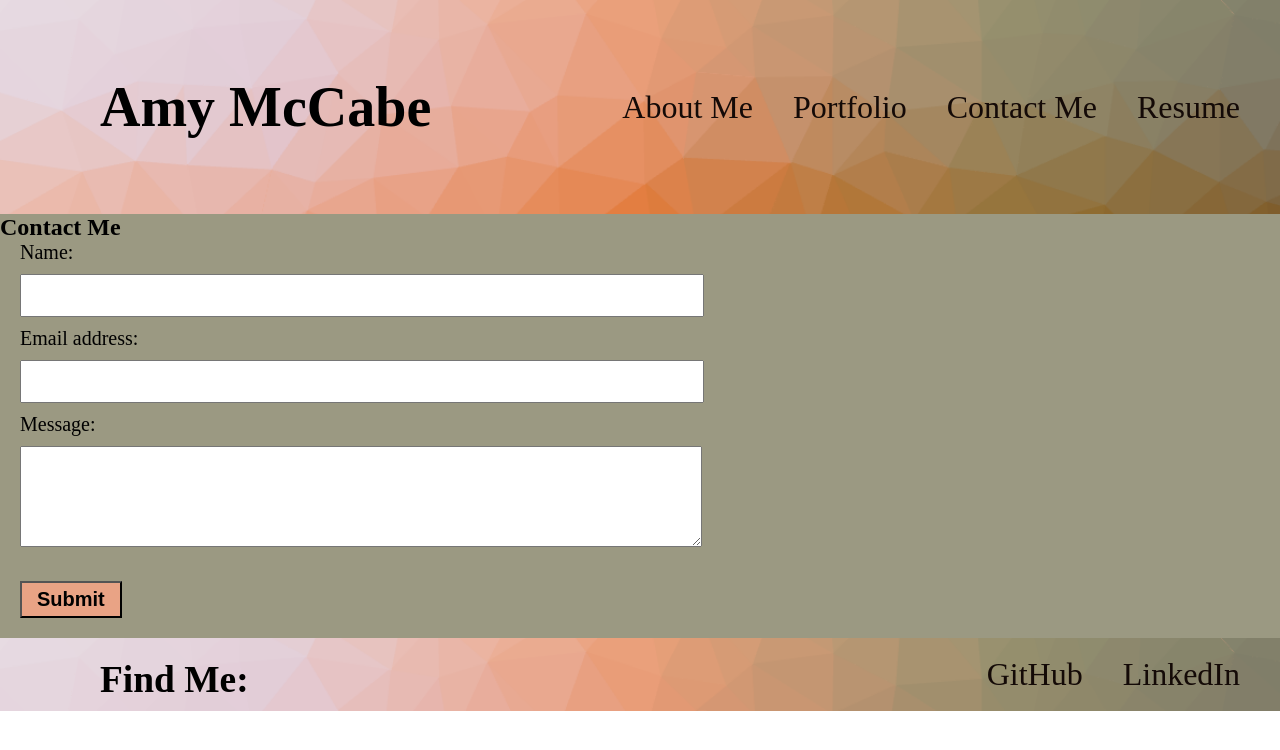
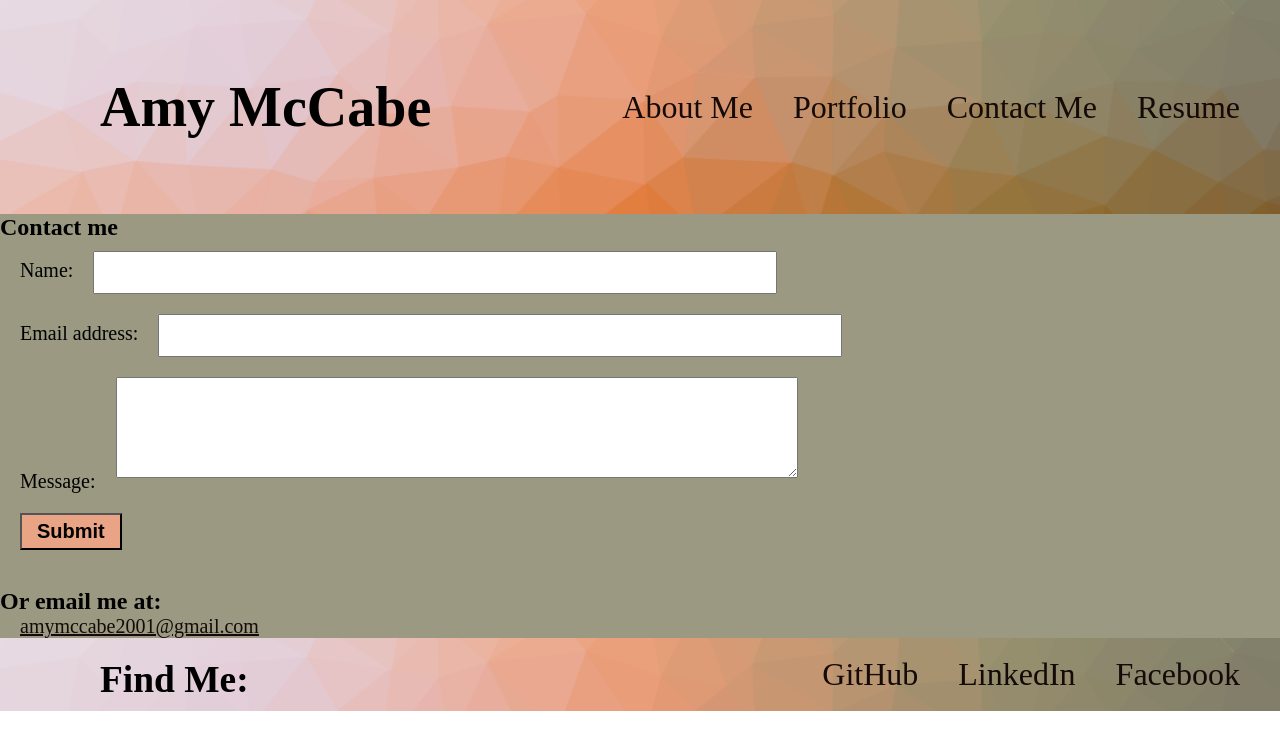
Before and after one commit to McAmy2001/Amy-McCabe-React, a React (Create React App) app: page / in a window 1280 px wide. Both pictures are taken after a click on the button "Contact Me". Shown: the top 750 px of the page. Built offline with nearby package versions, Linux system fonts and the light colour scheme; a web font is replaced by a local one.

Commit message:
contact form working

```diff
--- a/src/App.css
+++ b/src/App.css
@@ -40,7 +40,7 @@ header nav ul, footer ul {
   list-style: none;
   margin-right: 20px;
 }
-header nav ul li {
+.nav-list-item {
   padding: 10px 20px;
   color: var(--tertiary-color);
   font-size: 2.0em;
@@ -55,6 +55,9 @@ header nav ul li {
 }
 .nav ul li button:hover {
   cursor: pointer;
+}
+.navActive {
+  color: darkgreen;
 }
 .content {
   background-color: var(--fourth-color);
@@ -117,6 +120,9 @@ footer ul li a {
 .project a:hover {
   color: var(--fifth-color);
 }
+.contact-section h1, .contact-section h2 {
+   margin-left: 20px;
+}
 #contact-form input, textarea {
   width: 75%;
   padding: 12px 20px;
@@ -134,6 +140,12 @@ footer ul li a {
   margin: 20px;
   max-width: 50%;
   background-color: var(--primary-color);
+}
+#email-link {
+  margin-left: 20px;
+  margin-bottom: 20px;
+  color: var(--tertiary-color);
+  font-size: 1.25em;
 }
 #resume {
   display: flex;
--- a/src/App.js
+++ b/src/App.js
@@ -7,7 +7,8 @@ import Footer from './components/Footer';
 function App() {
   const [contentCategories] = useState(['About', 'Portfolio', 'Contact', 'Resume']);
   const [currentContent, setCurrentContent] = useState('About');
-  console.log(currentContent);
+  console.log(`${currentContent}`);
+  //document.getElementById(`'${currentContent}'`).className = 'navActive';
   return (
     <div>
       <Header
--- a/src/components/Contact/index.js
+++ b/src/components/Contact/index.js
@@ -1,7 +1,7 @@
 import React, { useState } from 'react';
 import { validateEmail } from '../../utils/helpers';
 
-function Contact() {
+function ContactForm() {
   const [formState, setFormState] = useState({ name: '', email: '', message: '' });
   const { name, email, message } = formState;
   const [errorMessage, setErrorMessage] = useState('');
@@ -9,6 +9,7 @@ function Contact() {
   function handleChange(e) {
     if (e.target.name === 'email') {
       const isValid = validateEmail(e.target.value);
+      console.log(isValid);
       if (!isValid) {
         setErrorMessage('Your email is invalid.');
       } else {
@@ -21,6 +22,7 @@ function Contact() {
         setErrorMessage('');
       }
     }
+
     if (!errorMessage) {
       setFormState({ ...formState, [e.target.name]: e.target.value })
     }
@@ -29,28 +31,42 @@ function Contact() {
   function handleSubmit(e) {
     e.preventDefault();
     console.log(formState);
+    alert('Thank you for contacting me!');
+    setFormState({ name: '', email: '', message: '' });
+    document.getElementById('contact-form').reset();
   }
 
   return (
     <section>
-      <h1>Contact Me</h1>
-      <form id='contact-form' onSubmit={handleSubmit}>
+      <h1 data-testid='contact' >Contact me</h1>
+      <form id="contact-form" onSubmit={handleSubmit}>
         <div>
-          <label htmlFor="name">Name:</label><br/>
-          <input type="text" defaultValue={name} onChange={handleChange} name="name" />
+          <label htmlFor="name">Name:</label>
+          <input type="text" defaultValue={name} onBlur={handleChange} name="name" />
         </div>
         <div>
-          <label htmlFor="email">Email address:</label><br/>
-          <input type="email" defaultValue={email} name="email" onChange={handleChange} />
+          <label htmlFor='email'>Email address:</label>
+          <input type="email" defaultValue={email} onBlur={handleChange} name="email" />
         </div>
         <div>
-          <label htmlFor="message">Message:</label><br/>
-          <textarea name="message" defaultValue={message} onChange={handleChange} rows="5" />
+          <label htmlFor='message'>Message:</label>
+          <textarea name="message" defaultValue={message} onBlur={handleChange} rows="5" />
         </div>
-        <button type="submit">Submit</button>
+
+        {errorMessage && (
+          <div>
+            <p className="error-text">{errorMessage}</p>
+          </div>
+        )}
+
+        <button type="submit" data-testid='submit'>Submit</button>
       </form>
+      <br/>
+      <h2>Or email me at:</h2>
+      <a id='email-link' href="mailto:amymccabe2001@gmail.com"><span>amymccabe2001@gmail.com</span></a>
+
     </section>
-  );
+  )
 }
 
-export default Contact;
+export default ContactForm;
--- a/src/components/Footer/index.js
+++ b/src/components/Footer/index.js
@@ -1,7 +1,7 @@
 import React from 'react';
 
 function Footer() {
-  return(
+  return (
     <footer>
       <h3>Find Me:</h3>
       <ul>
@@ -11,6 +11,9 @@ function Footer() {
         <li>
           <a href="https://www.linkedin.com/in/amy-mccabe-mcamy2001" target="_blank" rel="noopener noreferrer">LinkedIn</a>
         </li>
+        <li>
+          <a href="https://www.facebook.com/amy.mccabe.754" target="_blank" rel="noopener noreferrer">Facebook</a>
+        </li>
       </ul>
     </footer>
   )
--- a/src/components/Nav/index.js
+++ b/src/components/Nav/index.js
@@ -1,20 +1,21 @@
-import React from 'react';
+import React, { useState } from 'react'
 
 function Nav(props) {
-  //console.log(props);
+  console.log(props);
+  console.log(`${props.currentContent === 'About'}`);
   return(
     <nav className='nav'>
         <ul>
-          <li>
-          <button onClick={() => props.setCurrentContent('About')}>About Me</button>
+          <li id='About' className={`nav-list-item ${props.currentContent === 'About' && 'navActive'}`}>
+          <button className={`${props.currentContent === 'About' && 'navActive'}`} onClick={() => props.setCurrentContent('About')}>About Me</button>
           </li>
-          <li>
+          <li id='Portfolio' className='nav-list-item'>
             <button onClick={() => props.setCurrentContent('Portfolio')}>Portfolio</button>
           </li>
-          <li>
+          <li id='Contact' className='nav-list-item'>
           <button onClick={() => props.setCurrentContent('Contact')}>Contact Me</button>
           </li>
-          <li>
+          <li id='Resume' className='nav-list-item'>
           <button onClick={() => props.setCurrentContent('Resume')}>Resume</button>
           </li>
         </ul>
```
